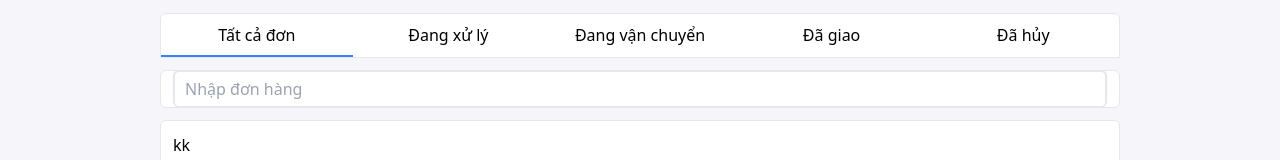
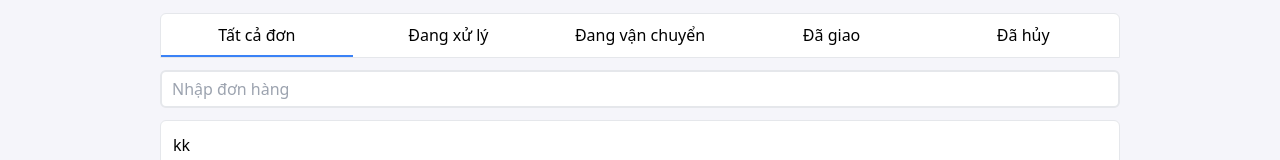
Before and after one commit to SongDuy/web-an-thanh-food, a React (Create React App) app: page /account/orders in a window 1280 px wide. Shown: the part 170-330 px from the top of the page. Built offline with nearby package versions, Linux system fonts and the light colour scheme; what i18n-iso-countries would draw is missing.

Commit message:
Update new

```diff
--- a/src/pages/account/Orders.js
+++ b/src/pages/account/Orders.js
@@ -68,7 +68,7 @@ const OrdersPage = () => {
                         </ul>
                     </div>
 
-                    <div className="w-full h-[38px] flex items-center px-3 rounded-md border bg-white">
+                    <div className="w-full h-[38px]">
                         <input
                             type="text"
                             // value={email}
```
